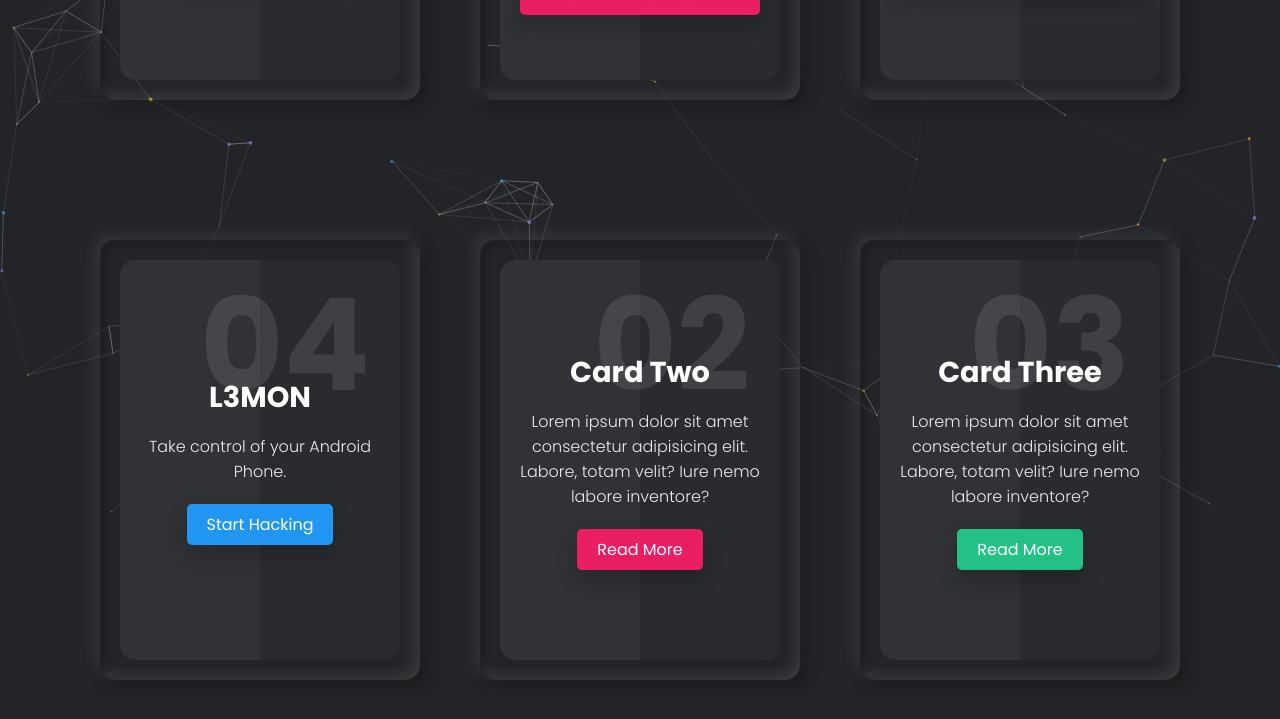
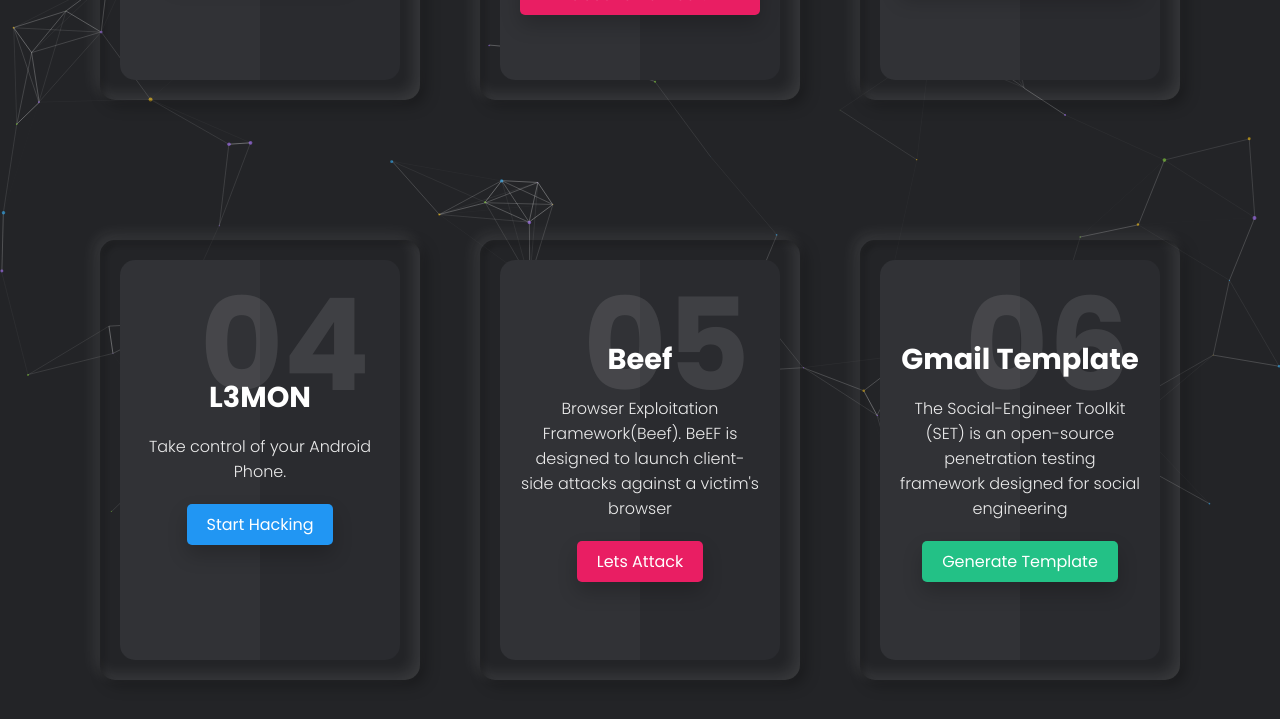
Before and after one commit to shreya-v7/ism_phone_no_tracking, a plain HTML site: page index.html in a window 1280 px wide. Shown: the part 513-1232 px from the top of the page. Drawn offline with nearby package versions, Linux system fonts and the light colour scheme.

Commit message:
Added BeeF and SET

```diff
--- a/index.html
+++ b/index.html
@@ -61,13 +61,13 @@
               </div>
             </div>
 
-            <div class="card">
+           <div class="card">
               <div class="box">
                 <div class="content">
-                  <h2>02</h2>
-                  <h3>Card Two</h3>
-                  <p>Lorem ipsum dolor sit amet consectetur adipisicing elit. Labore, totam velit? Iure nemo labore inventore?</p>
-                  <a href="#">Read More</a>
+                  <h2>05</h2>
+                  <h3>Beef</h3>
+                  <p>Browser Exploitation Framework(Beef). BeEF is designed to launch client-side attacks against a victim's browser </p>
+                  <a href="http://127.0.0.1:3000/ui/authentication">Lets Attack</a>
                 </div>
               </div>
             </div>
@@ -75,14 +75,13 @@
             <div class="card">
               <div class="box">
                 <div class="content">
-                  <h2>03</h2>
-                  <h3>Card Three</h3>
-                  <p>Lorem ipsum dolor sit amet consectetur adipisicing elit. Labore, totam velit? Iure nemo labore inventore?</p>
-                  <a href="#">Read More</a>
+                  <h2>06</h2>
+                  <h3>Gmail Template</h3>
+                  <p>The Social-Engineer Toolkit (SET) is an open-source penetration testing framework designed for social engineering</p>
+                  <a href="http://10.0.2.15/">Generate Template</a>
                 </div>
               </div>
             </div>
-          </div>
 
 
 
```
